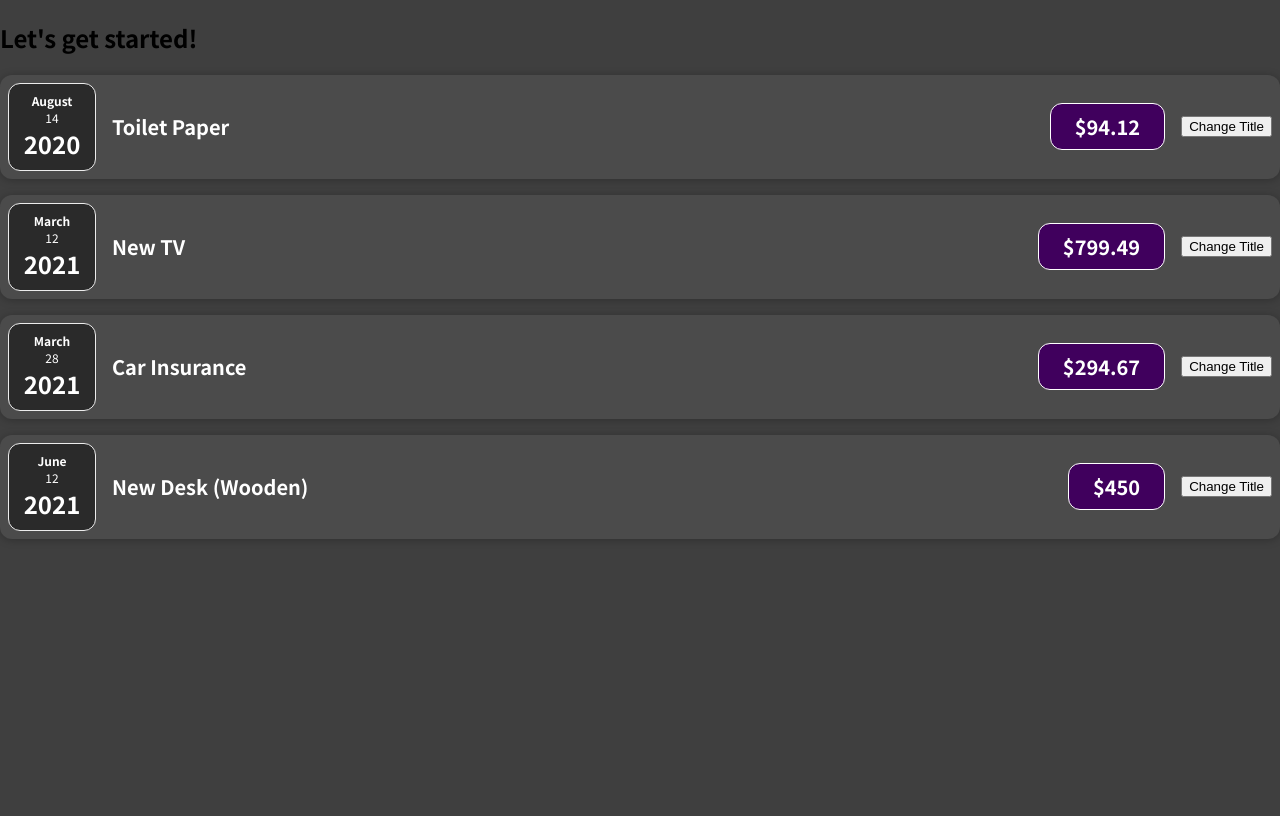
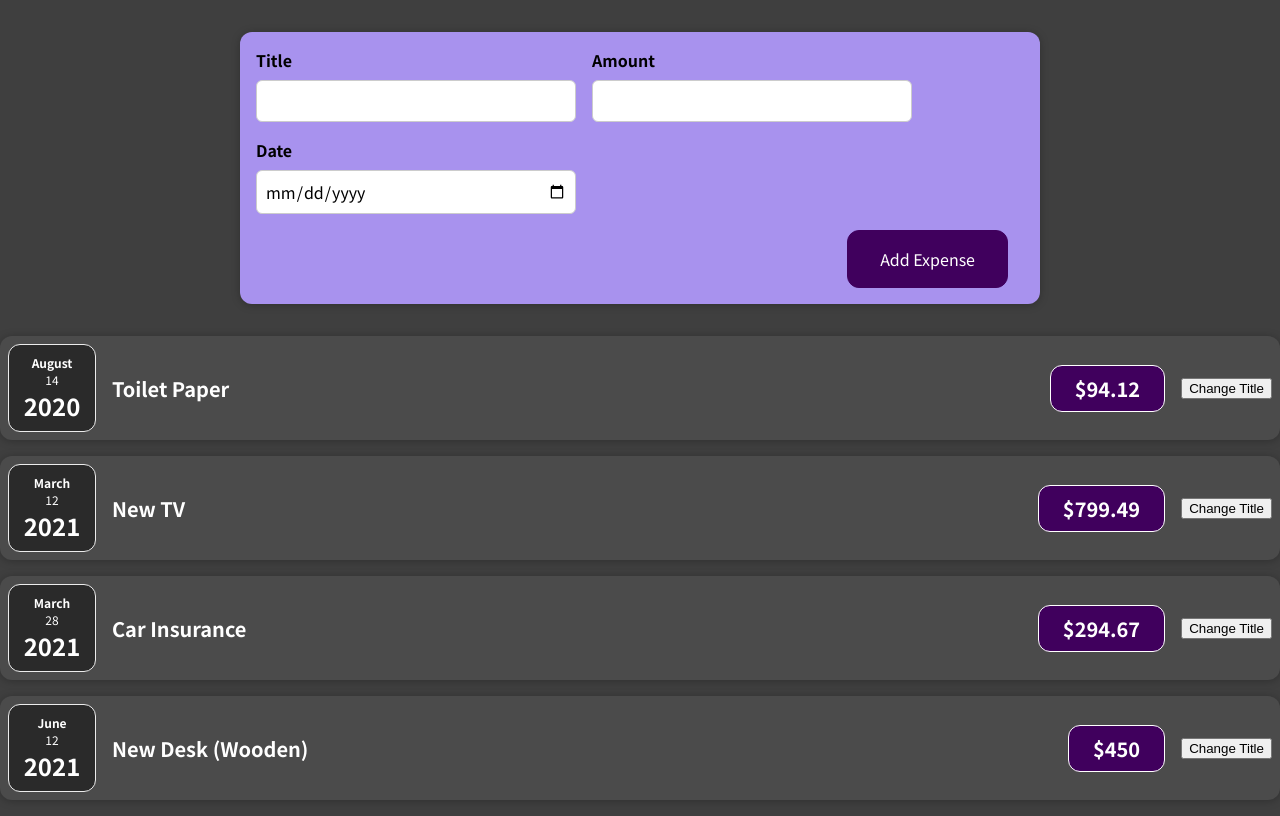
Before and after one commit to kuddleman/react-starting-setup, a React (Create React App) app: page / in a window 1280 px wide. Built offline with nearby package versions, Linux system fonts and the light colour scheme.

Commit message:
add state for title, amount and date

```diff
--- a/src/App.js
+++ b/src/App.js
@@ -1,4 +1,5 @@
 import Expenses from './components/Expenses/Expenses'
+import NewExpense from './components/NewExpense/NewExpense'
 
 const  App = () => {
   const expenses = [
@@ -24,8 +25,8 @@
   ]
   return (
     <div>
-      <h2>Let's get started!</h2>
-        <Expenses items={expenses}/>
+      <NewExpense />
+      <Expenses items={expenses}/>
     </div>
   )
 }
--- a/src/components/NewExpense/ExpenseForm.js
+++ b/src/components/NewExpense/ExpenseForm.js
@@ -1,5 +1,45 @@
+import React, {useState} from 'react'
+
+import './ExpenseForm.css'
+
 const ExpenseForm = () => {
+    const [enteredTitle, setEnteredTitle] = useState('')
+    const [enteredAmount, setEnteredAmount] = useState('')
+    const [enteredDate, setEnteredDate] = useState('')
 
+    const titleChangeHandler = (event) => {
+        setEnteredTitle(event.target.value)
+    }
+
+    const amountChangeHandler = event => {
+        setEnteredAmount(event.target.value)
+    }
+
+    const dateChangeHandler = event => {
+        setEnteredDate(event.target.value)
+    }
+
+    return (
+        <form action="">
+            <div className="new-expense__controls">
+                <div className="new-expense__control">
+                    <label htmlFor="">Title</label>
+                    <input type="text" onChange={titleChangeHandler}/>
+                </div>
+                <div className="new-expense__control">
+                    <label htmlFor="">Amount</label>
+                    <input type="number" min="0.01" step="0.01" onChange={amountChangeHandler}/>
+                </div>
+                <div className="new-expense__control">
+                    <label htmlFor="">Date</label>
+                    <input type="date" min="2019-01-01" max="2022-12-31" onChange={dateChangeHandler}/>
+                </div>
+            </div>
+            <div className="new-expense__actions">
+                <button type="submit">Add Expense</button>
+            </div>
+        </form>
+    )
 }
 
 export default ExpenseForm
--- a/src/components/NewExpense/NewExpense.js
+++ b/src/components/NewExpense/NewExpense.js
@@ -1,8 +1,12 @@
+import ExpenseForm from './ExpenseForm'
+
+import './NewExpense.css'
+
 const NewExpense = () => {
 
     return (
         <div className="new-expense">
-
+           <ExpenseForm />
         </div>
     )
 
```
Also changed, not shown: 1 other file (tests, documents, lock files or other folders).
